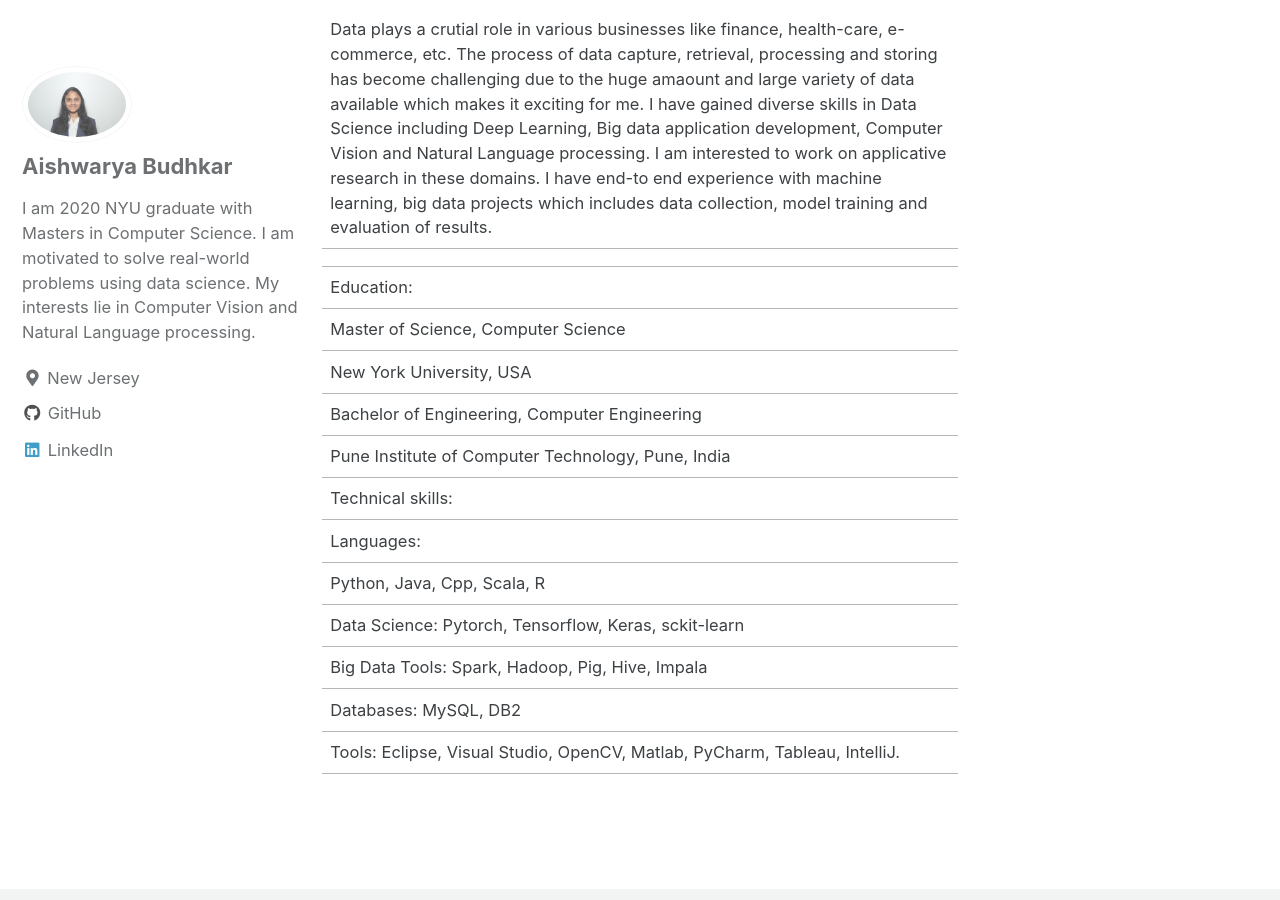
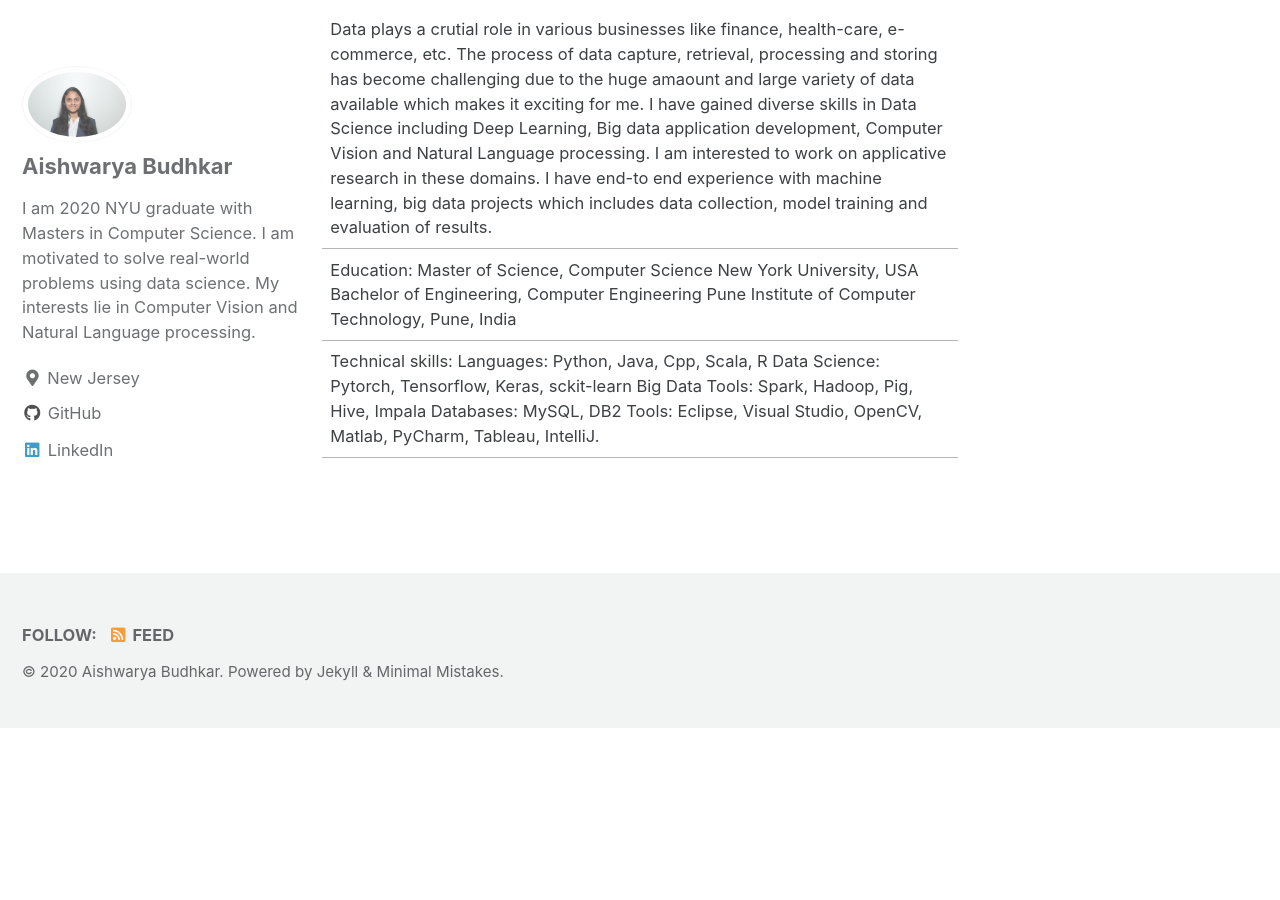
Before and after one commit to asbudhkar/asbudhkar.github.io, a Jekyll site: the page built from _pages/about.md, in a window 1280 px wide and 900 px high, scrolled down 451 px. Built offline with Jekyll 4.4.1, drawn with Linux system fonts in a browser that asks for light colours; cached includes are drawn as plain includes; after the commit the page ends 1179 px from its top, so only the background shows below that.

Commit message:
Added about

```diff
--- a/_pages/about.md
+++ b/_pages/about.md
@@ -32,68 +32,22 @@ Introduction:
                 Data plays a crutial role in various businesses like finance, health-care, e-commerce, etc. The process of data capture, retrieval, processing and storing has become challenging due to the huge amaount and large variety of data available which makes it exciting for me. I have gained diverse skills in Data Science including Deep Learning, Big data application development, Computer Vision and Natural Language processing. I am interested to work on applicative research in these domains. I have end-to end experience with machine learning, big data projects which includes data collection, model training and evaluation of results.
             </td>
         </tr>
-        <tr>
             <td>
-                <tr>
-                <td>
                 Education:
-                </td>
-                </tr>
-                <tr>
-                <td>
                 Master of Science, Computer Science
-                </td>
-                </tr>
-                <tr>
-                <td>
                 New York University, USA
-                </td>
-                </tr>
-                <tr>
-                <td>
                 Bachelor of Engineering, Computer Engineering
-                </td>
-                </tr>
-                <tr>
-                <td>
                 Pune Institute of Computer Technology, Pune, India
-                </td>
-                </tr>
             </td>
-        </tr>
         <tr>
             <td>
                 Technical skills:
-                <tr>
-                <td>
                 Languages:
-                </td>
-                </tr>
-                <tr>
-                <td>
                 Python, Java, Cpp, Scala, R
-                </td>
-                </tr>
-                <tr>
-                <td>
                 Data Science: Pytorch, Tensorflow, Keras, sckit-learn
-                </td>
-                </tr>
-                <tr>
-                <td>
                 Big Data Tools: Spark, Hadoop, Pig, Hive, Impala
-                </td>
-                </tr>
-                <tr>
-                <td>
                 Databases: MySQL, DB2
-                </td>
-                </tr>
-                <tr>
-                <td>
                 Tools: Eclipse, Visual Studio, OpenCV, Matlab, PyCharm, Tableau, IntelliJ.
-                </td>
-                </tr>
             </td>
         </tr>
     </tbody>
```
